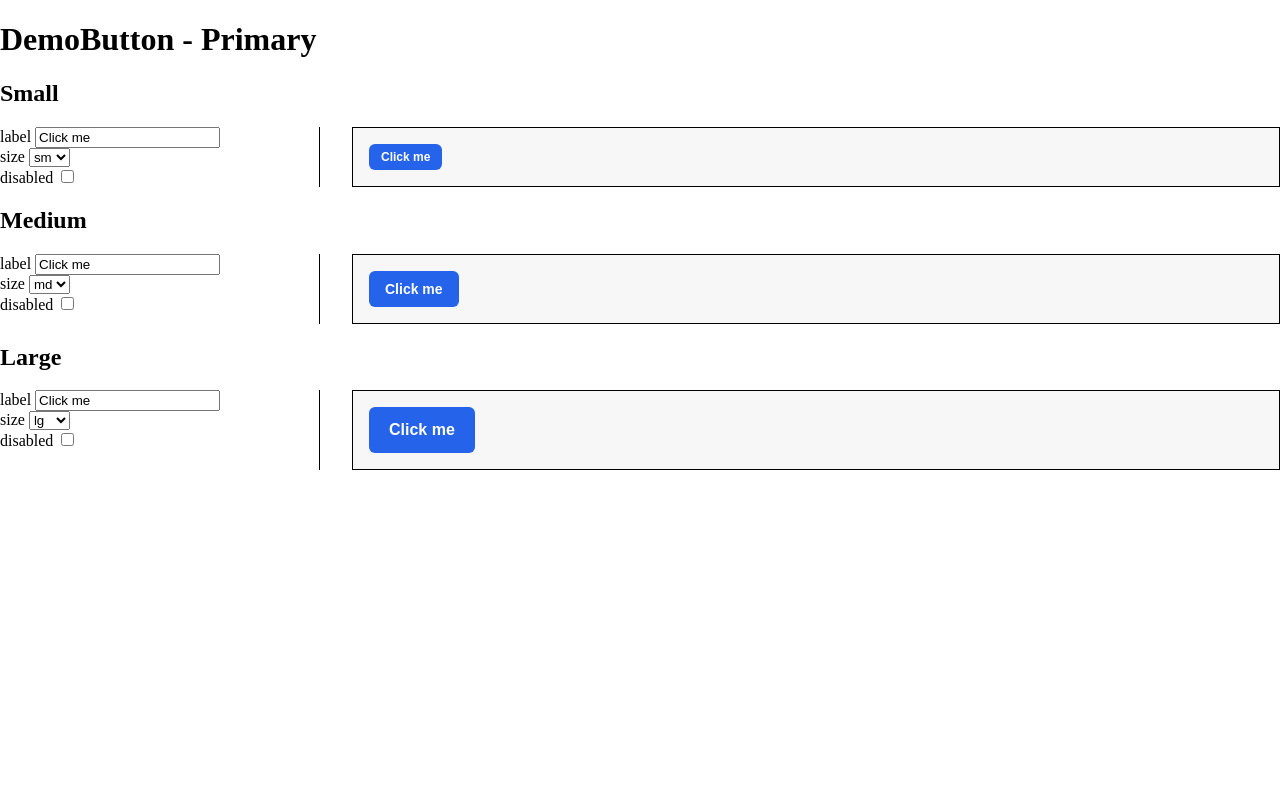
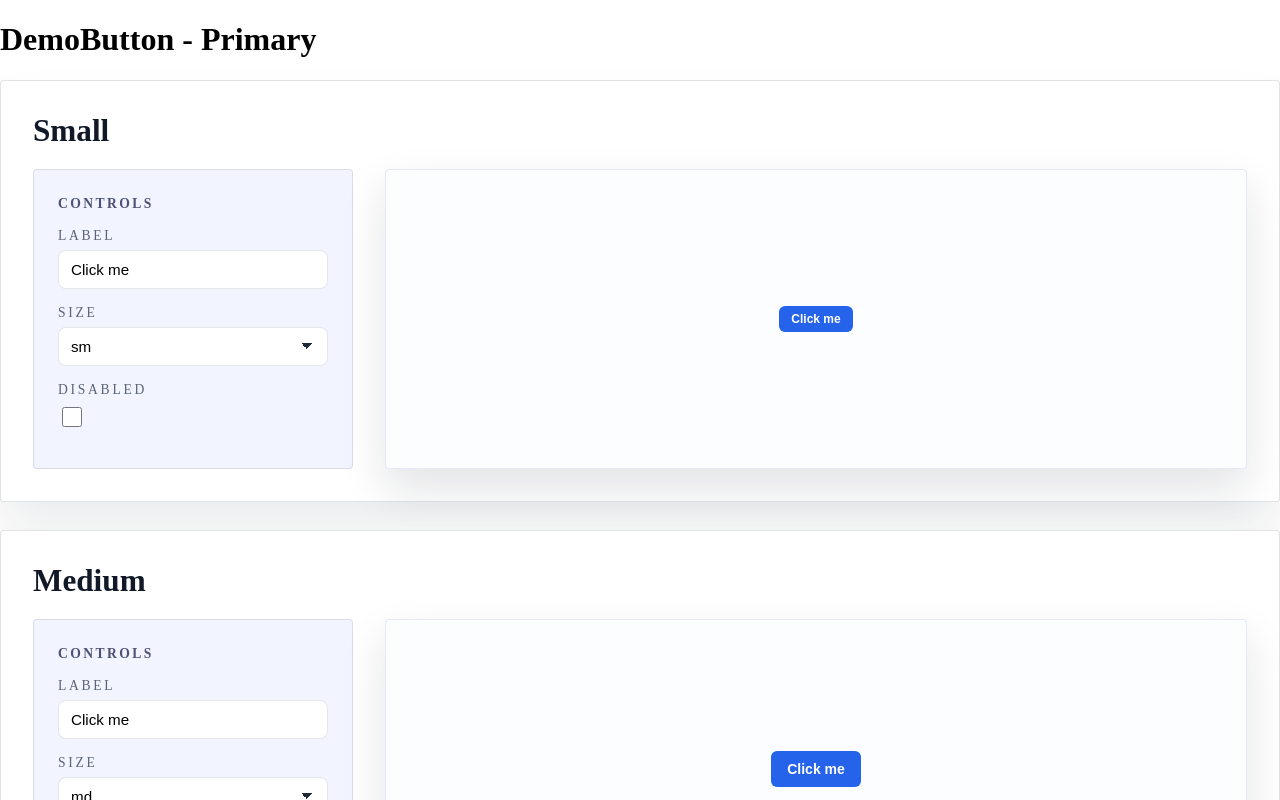
Before and after one commit to MilanFox/Nuxt-Boilerplate, a Nuxt app: page /styleguide/DemoButton/Primary in a window 1280 px wide. Shown: the top 800 px of the page. Built offline with nearby package versions, Linux system fonts and the light colour scheme.

Commit message:
add styleguide styling

```diff
--- a/app/components/styleguide/Playground/Playground.vue
+++ b/app/components/styleguide/Playground/Playground.vue
@@ -5,7 +5,9 @@
     </h2>
 
     <div class="playground__content">
-      <div class="playground__controls">
+      <fieldset class="playground__controls" aria-label="Controls">
+        <div class="playground__controls-heading">Controls</div>
+
         <PlaygroundField
           v-for="(field, label) in fields"
           :key="label"
@@ -13,7 +15,7 @@
           :label="label"
           :field="field"
         />
-      </div>
+      </fieldset>
 
       <div class="playground__preview">
         <component
@@ -43,21 +45,74 @@ const state = reactive({ ...(props.defaults || {}) });
 
 <style scoped lang="scss">
 .playground {
+  display: flex;
+  flex-direction: column;
+  gap: 20px;
+  padding: 32px;
+  border-radius: 4px;
+  background: #ffffff;
+  border: 1px solid rgba(15, 23, 42, 0.12);
+  box-shadow: 0 30px 50px rgba(15, 23, 42, 0.08);
+
+  &__title {
+    margin: 0;
+    font-size: 1.95rem;
+    font-weight: 600;
+    color: #111827;
+  }
+
   &__content {
     display: grid;
-    grid-template-columns: 320px 1fr;
+    grid-template-columns: clamp(240px, 30%, 320px) 1fr;
     gap: 32px;
   }
 
   &__controls {
-    border-right: 1px solid black;
-    padding-right: 16px;
+    border: 1px solid rgba(15, 23, 42, 0.1);
+    border-radius: 4px;
+    background: #f2f4ff;
+    padding: 26px 24px 24px;
+    display: flex;
+    flex-direction: column;
+    gap: 16px;
+    margin: 0;
+  }
+
+  &__controls-heading {
+    font-size: 0.85rem;
+    letter-spacing: 0.18em;
+    color: #4c5175;
+    text-transform: uppercase;
+    font-weight: 600;
+    margin: 0;
   }
 
   &__preview {
-    padding: 16px;
-    background: #f7f7f7;
-    border: 1px solid black;
+    border-radius: 4px;
+    padding: 32px;
+    background: #fcfdff;
+    border: 1px solid rgba(99, 102, 241, 0.15);
+    min-height: 300px;
+    display: flex;
+    align-items: center;
+    justify-content: center;
+    box-shadow: inset 0 0 0 1px rgba(255, 255, 255, 0.35),
+      0 20px 45px rgba(15, 23, 42, 0.12);
+    align-self: stretch;
+  }
+
+ @media (max-width: 880px) {
+   &__content {
+     grid-template-columns: 1fr;
+   }
+
+   &__preview {
+     padding: 24px;
+   }
   }
 }
+
+.playground + .playground {
+  margin-top: 28px;
+}
 </style>
--- a/app/components/styleguide/PlaygroundField/PlaygroundField.vue
+++ b/app/components/styleguide/PlaygroundField/PlaygroundField.vue
@@ -1,6 +1,6 @@
 <template>
   <label class="playground-field">
-    {{ label }}
+    <span class="playground-field__label">{{ label }}</span>
 
     <input v-if="field.type === 'text'" v-model="state" type="text" />
 
@@ -11,7 +11,6 @@
     <select v-if="field.type === 'select'" v-model="state">
       <option v-for="opt in field.options" :key="opt" :value="opt">{{ opt }}</option>
     </select>
-
   </label>
 </template>
 
@@ -23,8 +22,54 @@ defineProps<{ label: string, field: PlaygroundFieldType }>();
 const state = defineModel<unknown>();
 </script>
 
-<style lang="scss">
+<style scoped lang="scss">
 .playground-field {
-  display: block;
+  display: flex;
+  flex-direction: column;
+  gap: 6px;
+  font-size: 0.95rem;
+  font-weight: 500;
+  color: #1f2a37;
+
+  &__label {
+    font-size: 0.85rem;
+    letter-spacing: 0.2em;
+    text-transform: uppercase;
+    color: #5b6476;
+  }
+
+  input[type='text'],
+  input[type='number'],
+  input[type='checkbox'],
+  select {
+    width: 100%;
+    border-radius: 8px;
+    border: 1px solid rgba(15, 23, 42, 0.1);
+    padding: 10px 12px;
+    font-size: 0.95rem;
+    background: #ffffff;
+
+    &:focus {
+      border-color: #6366f1;
+      box-shadow: 0 0 0 3px rgba(99, 102, 241, 0.25);
+      outline: none;
+    }
+  }
+
+  select {
+    appearance: none;
+    background-image:
+      linear-gradient(45deg, transparent 50%, #1f2a37 50%),
+      linear-gradient(135deg, #1f2a37 50%, transparent 50%);
+    background-position: calc(100% - 20px) 50%, calc(100% - 14px) 50%;
+    background-size: 6px 6px;
+    background-repeat: no-repeat;
+  }
+
+  input[type='checkbox'] {
+    width: 20px;
+    height: 20px;
+    border-radius: 4px;
+  }
 }
 </style>
--- a/app/components/styleguide/StyleguideNavigation/StyleguideNavigation.vue
+++ b/app/components/styleguide/StyleguideNavigation/StyleguideNavigation.vue
@@ -1,24 +1,146 @@
 <template>
-  <ul>
+  <ul
+    class="styleguide-navigation"
+    :style="{ '--level': level }"
+  >
     <li
       v-for="(value, key) in data"
       :key="key"
+      :data-level="level"
+      :class="{
+        'styleguide-navigation__item--group': typeof value !== 'string',
+        'styleguide-navigation__item--link': typeof value === 'string',
+      }"
     >
       <template v-if="typeof value === 'string'">
-        <a :href="value">{{ key }}</a>
+        <a
+          class="styleguide-navigation__entry styleguide-navigation__entry--link"
+          :href="value"
+        >
+          <span class="styleguide-navigation__entry-icon styleguide-navigation__entry-icon--link" aria-hidden="true" />
+
+          <span class="styleguide-navigation__entry-title">{{ key }}</span>
+        </a>
       </template>
 
       <template v-else>
-        <span>{{ key }}</span>
+        <div class="styleguide-navigation__entry styleguide-navigation__entry--group">
+          <span class="styleguide-navigation__entry-icon styleguide-navigation__entry-icon--group" aria-hidden="true" />
 
-        <StyleguideNavigation :data="value" />
+          <span class="styleguide-navigation__entry-title">{{ key }}</span>
+        </div>
+
+        <StyleguideNavigation :data="value" :level="level + 1" />
       </template>
     </li>
   </ul>
 </template>
 
 <script setup lang="ts">
+import { computed } from 'vue';
 import type { TreeNode } from './StyleguideNavigation.types';
 
-defineProps<{ data: TreeNode }>();
+const props = defineProps<{ data: TreeNode, level?: number }>();
+const level = computed(() => props.level ?? 0);
 </script>
+
+<style scoped lang="scss">
+.styleguide-navigation {
+  list-style: none;
+  margin: 0;
+  padding: 0;
+  display: flex;
+  flex-direction: column;
+  gap: 6px;
+
+  li {
+    padding-left: calc(var(--level, 0) * 18px);
+  }
+
+  .styleguide-navigation__entry {
+    display: flex;
+    align-items: center;
+    padding: 6px 10px;
+    border-radius: 6px;
+    font-weight: 600;
+    transition: background 0.2s ease;
+    gap: 10px;
+  }
+
+  .styleguide-navigation__entry-icon {
+    width: 14px;
+    height: 14px;
+    border-radius: 50%;
+    flex-shrink: 0;
+    background: rgba(59, 130, 246, 0.15);
+    display: inline-flex;
+    align-items: center;
+    justify-content: center;
+  }
+
+  .styleguide-navigation__entry-icon--link {
+    background: rgba(16, 185, 129, 0.2);
+  }
+
+  .styleguide-navigation__entry-icon--group {
+    background: transparent;
+    border-radius: 0;
+    position: relative;
+  }
+
+  .styleguide-navigation__entry-icon--group::after {
+    content: '';
+    position: absolute;
+    width: 0;
+    height: 0;
+    border-left: 5px solid transparent;
+    border-right: 5px solid transparent;
+    border-top: 6px solid #4c566a;
+    top: 2px;
+    left: 50%;
+    transform: translateX(-50%);
+  }
+
+  .styleguide-navigation__entry-title {
+    display: inline-flex;
+    align-items: baseline;
+    font-size: 0.95rem;
+  }
+
+  .styleguide-navigation__entry--link {
+    text-decoration: none;
+    color: #0f172a;
+  }
+
+  .styleguide-navigation__entry--link:hover {
+    background: rgba(59, 74, 103, 0.08);
+  }
+
+  .styleguide-navigation__entry--group {
+    color: #4c566a;
+  }
+
+  .styleguide-navigation__item--group > .styleguide-navigation {
+    margin-top: 4px;
+  }
+
+  li[data-level='0'] .styleguide-navigation__entry {
+    font-size: 0.82rem;
+    letter-spacing: 0.25em;
+    text-transform: uppercase;
+  }
+
+  li[data-level='1'] .styleguide-navigation__entry {
+    font-size: 0.88rem;
+    letter-spacing: 0.04em;
+    font-weight: 400;
+    color: #475569;
+    opacity: 0.75;
+  }
+
+  li[data-level='2'] .styleguide-navigation__entry {
+    font-size: 0.95rem;
+    letter-spacing: 0.02em;
+  }
+}
+</style>
--- a/app/layouts/Styleguide.vue
+++ b/app/layouts/Styleguide.vue
@@ -1,11 +1,21 @@
 <template>
   <div class="demo-page">
     <nav class="demo-page__navigation">
-      <h1 class="demo-page__navigation-title">
-        Components
-      </h1>
+      <header class="demo-page__navigation-header">
+        <p class="demo-page__navigation-label">Styleguide</p>
 
-      <StyleguideNavigation :data="demoRoutes" />
+        <h1 class="demo-page__navigation-title">
+          Components
+        </h1>
+
+        <p class="demo-page__navigation-subtitle">
+          Explore every atomic piece of the UI along with adjustable props.
+        </p>
+      </header>
+
+      <div class="demo-page__navigation-tree">
+        <StyleguideNavigation :data="demoRoutes" />
+      </div>
     </nav>
 
     <main class="demo-page__content">
@@ -44,39 +54,85 @@ const demoRoutes = useRouter()
 <style lang="scss">
 .demo-page {
   display: grid;
-  grid-template-columns: 300px 1fr;
-  height: 100dvh;
-  font-family: sans-serif;
+  grid-template-columns: minmax(260px, 300px) 1fr;
+  min-height: 100dvh;
+  font-family: 'Inter', system-ui, sans-serif;
+  background: radial-gradient(circle at top, #f5f8ff, #edf2ff 60%, #e5e9ff);
+  color: #111;
 
   &__navigation {
-    border-right: 1px solid black;
-    overflow-y: auto;
+    background: #ffffff;
+    border-radius: 4px 0 0 4px;
+    box-shadow: 4px 12px 40px rgba(15, 23, 42, 0.15);
+    padding: 32px 24px 24px;
+    display: flex;
+    flex-direction: column;
+    gap: 16px;
+    border: 1px solid rgba(15, 23, 42, 0.08);
+  }
 
-    ul {
-      list-style: none;
-      padding-bottom: 8px;
+  &__navigation-header {
+    display: flex;
+    flex-direction: column;
+    gap: 6px;
+    margin-bottom: 8px;
+  }
 
-      & > li::before {
-        content: "└ "
-      }
+  &__navigation-label {
+    font-size: 0.85rem;
+    font-weight: 600;
+    letter-spacing: 0.2em;
+    text-transform: uppercase;
+    color: #404040;
+    margin: 0;
+  }
+
+  &__navigation-title {
+    margin: 0;
+    font-size: 1.75rem;
+    color: #0a0a0a;
+  }
+
+  &__navigation-subtitle {
+    margin: 0;
+    font-size: 0.95rem;
+    color: #5d667f;
+  }
+
+  &__content {
+    padding: 40px 48px;
+    border-left: 1px solid rgba(15, 23, 42, 0.05);
+    box-sizing: border-box;
+  }
+
+  @media (min-width: 960px) {
+    &__navigation {
+      overflow: hidden;
+      max-height: 100dvh;
     }
 
-    a {
-      text-decoration: underline;
+    &__navigation-tree {
+      overflow-y: auto;
+      padding-right: 6px;
+    }
 
-      &:visited {
-        color: inherit;
-      }
+    &__content {
+      overflow-y: auto;
+      max-height: 100dvh;
     }
   }
 
-  &__navigation-title {
-    text-align: center;
-  }
+  @media (max-width: 960px) {
+    grid-template-columns: 1fr;
 
-  &__content {
-    padding: 0 32px;
-    overflow-y: auto;
+    &__navigation {
+      border-radius: 0 0 4px 4px;
+      border-right: none;
+    }
+
+    &__content {
+      padding-top: 24px;
+    }
   }
 }
 </style>
```
